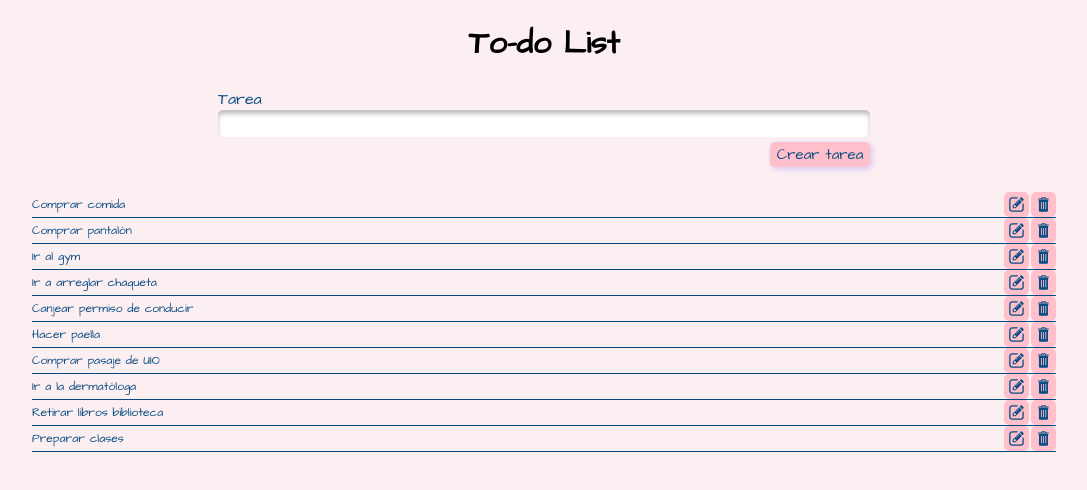
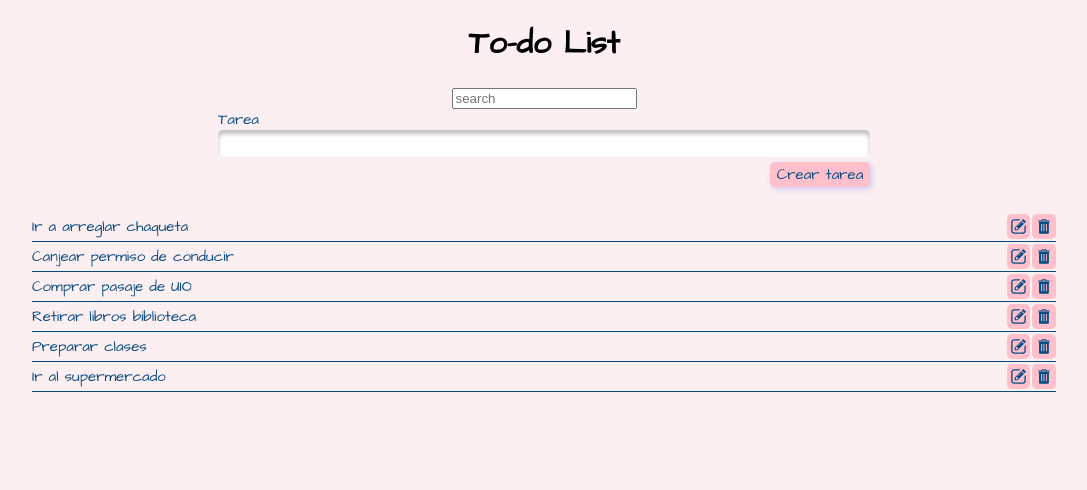
Before and after one commit to MAlexGG/todo-list-react, a React (Create React App) app: page / in a window 1280 px wide. Shown: the top 490 px of the page, without its empty margins (96-1183 px from the left). Built offline with nearby package versions, Linux system fonts and the light colour scheme; data requests are answered from the project's data file.

Commit message:
search function

```diff
--- a/src/assets/data/todo.json
+++ b/src/assets/data/todo.json
@@ -1,17 +1,5 @@
 {
   "todo": [
-    {
-      "id": 5,
-      "task": "Comprar comida"
-    },
-    {
-      "id": 7,
-      "task": "Comprar pantalón"
-    },
-    {
-      "id": 8,
-      "task": "Ir al gym"
-    },
     {
       "id": 9,
       "task": "Ir a arreglar chaqueta"
@@ -21,16 +9,8 @@
       "task": "Canjear permiso de conducir"
     },
     {
-      "id": 11,
-      "task": "Hacer paella"
-    },
-    {
       "id": 12,
       "task": "Comprar pasaje de UIO"
-    },
-    {
-      "id": 13,
-      "task": "Ir a la dermatóloga"
     },
     {
       "id": 14,
@@ -39,6 +19,10 @@
     {
       "id": 15,
       "task": "Preparar clases"
+    },
+    {
+      "id": 16,
+      "task": "Ir al supermercado"
     }
   ]
 }
--- a/src/components/form/Form.styled.js
+++ b/src/components/form/Form.styled.js
@@ -9,6 +9,10 @@ export const CtForm = styled.form`
 
 export const FormLable = styled.label`
     color: var(--main-color);
+    font-size: 15px;
+    @media (max-width: 546px) {
+        font-size: 18px;
+    };
 `;
 
 export const FormInput = styled.input`
@@ -28,6 +32,10 @@ export const FormInput = styled.input`
 
 export const FormSpan = styled.span`
     color: var(--warning-color);
+    font-size: 15px;
+    @media (max-width: 546px) {
+        font-size: 18px;
+    };
 `;
 
 export const FormButton = styled.button`
--- /dev/null
+++ b/src/components/search/Search.js
@@ -0,0 +1,16 @@
+import React from 'react'
+
+function Search({setSearch}) {
+
+    const handleChange = (e) => {
+        setSearch(e.target.value);
+    }
+
+  return (
+      <>
+          <input type="text" placeholder='search' onChange={handleChange}/>
+      </>
+  )
+}
+
+export default Search
--- a/src/components/task/Task.styled.js
+++ b/src/components/task/Task.styled.js
@@ -5,22 +5,19 @@ export const CtTask = styled.div`
     justify-content: center;
     align-items: center;
     width: 80vw;
-    height: 25px;
+    height: auto;
     border-bottom: 1px solid var(--main-color);
-    @media (max-width: 546px) {
-        height: 55px;
-    };
 `;
 
 export const TxtTask = styled.p`
     color: var(--main-color);
     margin: 0px;
-    margin: 7px auto 7px 0px;
     text-align: start;
-    width: 65vw;
-    font-size: 12px;
+    width: 80vw;
+    font-size: 15px;
     @media (max-width: 546px) {
         font-size: 18px;
+        width: 65vw;
     };
 `;
 
@@ -33,13 +30,13 @@ export const BtTask = styled.button`
     display: flex;
     justify-content: center;
     align-items: center;
-    margin-left: 2px;
+    margin: 2px 0px 2px 2px;;
     cursor: pointer;
     padding: 0px;
     @media (max-width: 546px) {
         width: 44px;
         height: 44px;
-        margin-left: 5px;
+        margin: 5px 0px 5px 5px;
     };
 `;
 
--- a/src/components/tasks/Tasks.js
+++ b/src/components/tasks/Tasks.js
@@ -5,6 +5,7 @@ import Task from '../task/Task';
 import { CtTasks } from './Tasks.styled';
 import Swal from 'sweetalert2';
 import withReactContent from 'sweetalert2-react-content';
+import Search from '../search/Search';
 
 const api = todoService();
 
@@ -12,12 +13,17 @@ function Tasks() {
 
     const [tasks, setTasks] = useState([]);
     const [editTask, setEditTask] = useState();
+    const [search, setSearch] = useState('');
 
     const MySwal = withReactContent(Swal);
 
     useEffect(() => {
+        search ? api.get().then((res) => {
+            setTasks(res.data.filter(todo => todo.task.toLocaleLowerCase().includes(search.toLocaleLowerCase())));
+        })
+            :
         api.get().then((res) => setTasks(res.data));
-    }, []);
+    }, [search]);
 
     const createTask = (data) => {
         api.create(data).then((res) => {
@@ -77,6 +83,7 @@ function Tasks() {
 
   return (
       <>
+          <Search setSearch={setSearch} search={search} />
           <Form createTask={createTask} editTask={editTask} setEditTask={setEditTask} updateTask={updateTask} />
           <CtTasks>
               {
--- a/src/index.css
+++ b/src/index.css
@@ -9,9 +9,9 @@
 
 body {
     margin: 0;
-    font-family: -apple-system, BlinkMacSystemFont, 'Segoe UI', 'Roboto', 'Oxygen', 'Ubuntu', 'Cantarell', 'Fira Sans', 'Droid Sans', 'Helvetica Neue', sans-serif;
     -webkit-font-smoothing: antialiased;
     -moz-osx-font-smoothing: grayscale;
     font-family: var(--main-font);
     background-color: var(--background-color);
+    box-sizing: border-box;
 }
```
Also changed, not shown: src/components/search/index.js (added), 1 other file (tests, documents, lock files or other folders).
